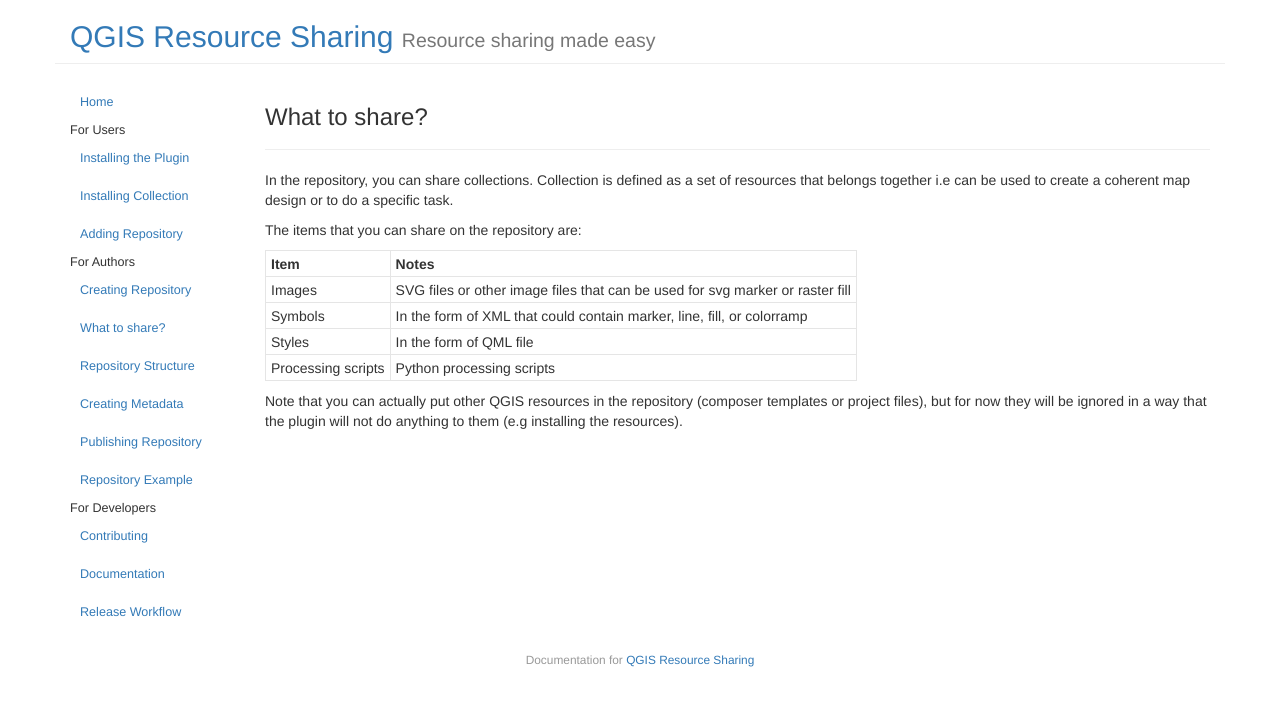
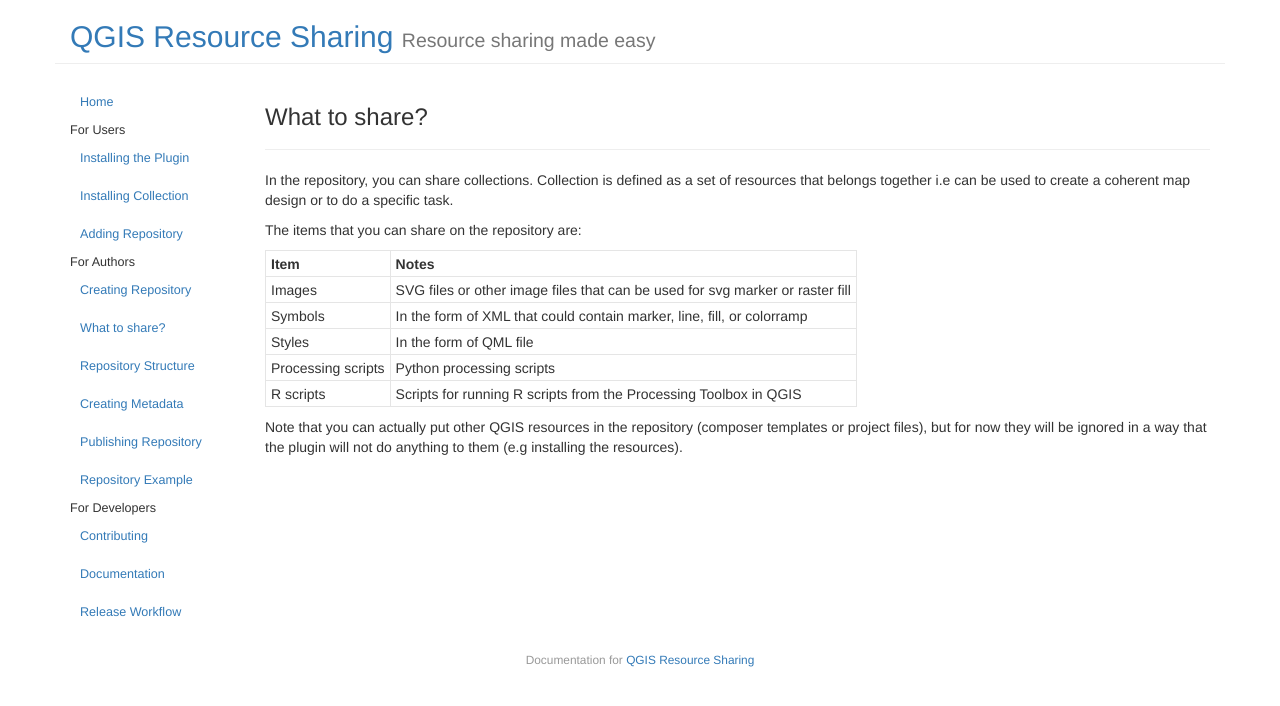
Before and after one commit to QGIS-Contribution/QGIS-ResourceSharing, a Jekyll site: the page built from _posts/2016-07-22-what-to-share.md, in a window 1280 px wide. Shown: the top 706 px of the page. Built offline with Jekyll 4.4.1, drawn with Linux system fonts in a browser that asks for light colours.

Commit message:
R support

```diff
--- a/_posts/2016-07-22-what-to-share.md
+++ b/_posts/2016-07-22-what-to-share.md
@@ -18,6 +18,7 @@
 Symbols | In the form of XML that could contain marker, line, fill, or colorramp
 Styles | In the form of QML file
 Processing scripts | Python processing scripts
+R scripts | Scripts for running R scripts from the Processing Toolbox in QGIS
 
 Note that you can actually put other QGIS resources in the repository
 (composer templates or project files), but for now they will be ignored in a
```
